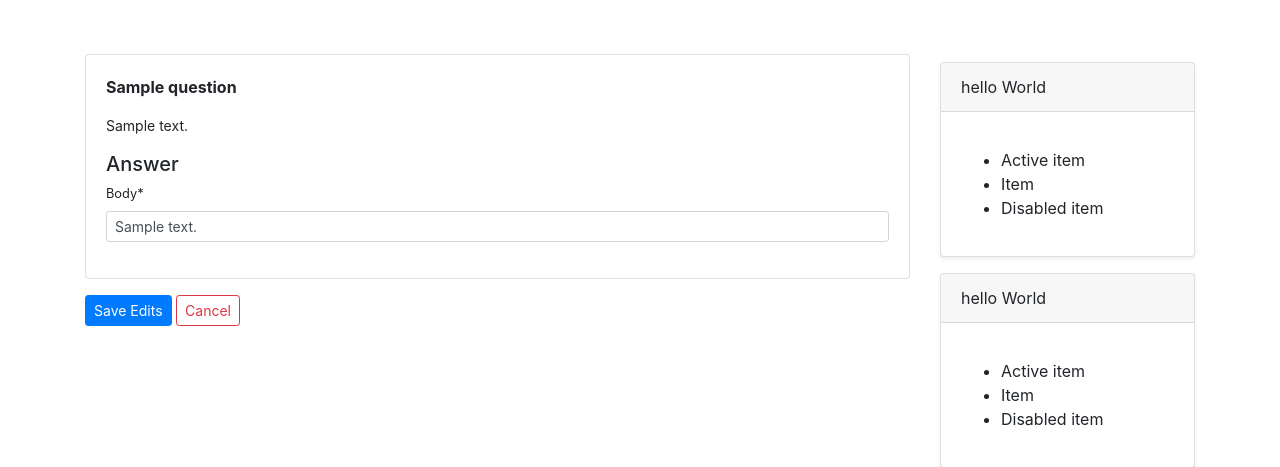
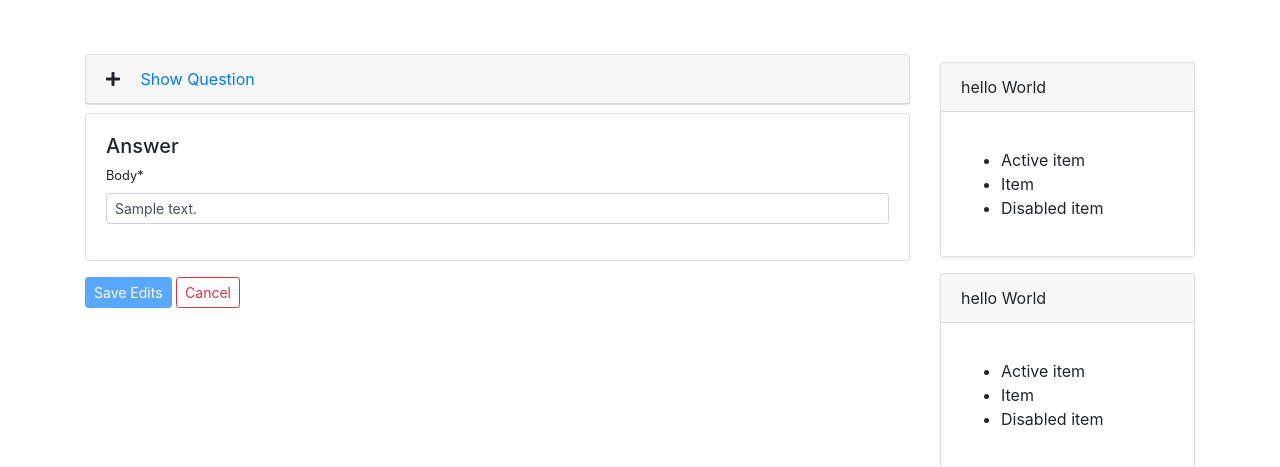
Before and after one commit to certified-dev/codepedia, a Django app: page /question/1/answer/1/update/ in a window 1280 px wide. Shown: the part 58-525 px from the top of the page. Run offline with Django 3.2, Linux system fonts and the light colour scheme; a user stored in the database is signed in; tables that the repository leaves empty hold one stand-in row (values such as "Sample post"); parts of the project's set-up code (start-up, migrations or seed data) failed here and were passed over; some libraries are stand-ins or nearby versions.

Commit message:
minor commits

```diff
--- /dev/null
+++ b/core/static/js/main.js
@@ -0,0 +1,42 @@
+ $(document).ready(function(){
+
+      $("#question-toggle").click(function(e) {
+      e.preventDefault();
+      $("#click").toggleClass("fa-minus fa-plus");
+
+      if ($("#inner").html() === "Show") {
+        $("#inner").html("Hide")
+      } else {
+        $("#inner").html('Show')
+      }
+
+    });
+
+      $('#remove').click(function(){
+          $('#answer_div').remove();
+        });
+
+        $('.shaw').hover(function(){
+          $('.newt').show();
+        });
+
+      $(".add").click(function() {
+        var answer_id = this.id
+        $("#now_" + answer_id).show();
+        $(".add_comment_answer").hide();
+      });
+
+       $(".add2").click(function() {
+        var answer_id = this.id
+        $(".now_" + answer_id).show();
+        $(".add_comment_question").hide();
+      });
+
+       $("textarea").keyup(function() {
+         if ( $(this).val().length > 14 ){
+             $("button").prop("disabled",false);
+         }  else {
+             $("button").prop("disabled",true);
+         }
+      });
+      });
--- a/templates/answer_update.html
+++ b/templates/answer_update.html
@@ -22,17 +22,29 @@
       </div>
 
      <div class="col-sm-9">
-
-     {{ form.media }}
+         <div class="card mb-2">
+             <div class="card-header">
+                 <i class="fas fa-plus mr-3" id="click"></i>
+                 <a class="card-link" data-toggle="collapse"  id="question-toggle" href="#collapseQuestion">
+                    <span id="inner">Show</span> Question
+                 </a>
+             </div>
+             <div id="collapseQuestion" class="collapse hide">
+                 <div class="card-body">
+                     <p><b>{{ answer.question.title }}</b></p>
+                     <span class="laptop" style="font-size:14px">{{ answer.question.body|markdown }}</span>
+                 </div>
+             </div>
+         </div>
 
       <div class="card mb-3">
          <div class="card-body">
          <small class="mobile"><b>{{ answer.question.title }}</b></small>
-         <div class="laptop mb-3"><b>{{ answer.question.title }}</b></div>
-         <span class="laptop" style="font-size:14px">{{ answer.question.body|markdown }}</span>
-
+<!--         <div class="laptop mb-3"><b>{{ answer.question.title }}</b></div>-->
+<!--         <span class="laptop" style="font-size:14px">{{ answer.question.body|markdown }}</span>-->
          <h5 class="laptop">Answer</h5>
          <form method="post" novalidate>
+             {{ form.media }}
             {% csrf_token %}
             <small>
             {{ form|crispy }}
@@ -41,7 +53,7 @@
       </div>
 
       <div class="form-group mb-3 laptop">
-         <button type="submit" class="btn btn-primary btn-sm">
+         <button type="submit" class="btn btn-primary btn-sm" disabled>
          {% if 'update' in request.path %}
          Save Edits
          {% else %}
@@ -53,7 +65,7 @@
       </div>
 
       <div class="form-group mb-3 mobile text-center">
-         <button type="submit" class="btn btn-primary btn-sm">
+         <button type="submit" class="btn btn-primary btn-sm" disabled>
          {% if 'update' in request.path %}
          Save Edits
          {% else %}
--- a/templates/base.html
+++ b/templates/base.html
@@ -31,42 +31,7 @@
 
      <script src="{% static 'jquery.min.js' %}"></script>
     {% comment %} <script src="https://code.jquery.com/jquery-3.5.1.min.js" integrity="sha256-9/aliU8dGd2tb6OSsuzixeV4y/faTqgFtohetphbbj0=" crossorigin="anonymous"></script> {% endcomment %}
-     <script>
-      $(document).ready(function(){
-
-      $('#remove').click(function(){
-          $('#answer_div').remove();
-        });
-
-        $('.shaw').hover(function(){
-          $('.newt').show();
-        });
-
-      $(".add").click(function() {
-        var answer_id = this.id
-        $("#now_" + answer_id).show();
-        $(".add_comment_answer").hide();
-      });
-
-       $(".add2").click(function() {
-        var answer_id = this.id
-        $(".now_" + answer_id).show();
-        $(".add_comment_question").hide();
-      });
-
-       $("textarea").keyup(function() {
-
-
-         if ( $(this).val().length > 14 ){
-             $("button").prop("disabled",false);
-         }  else {
-                $("button").prop("disabled",true);
-         }
-      });
-
-
-      });
-    </script>
+     <script src="{% static 'js/main.js' %}"></script>
     <script src="{% static 'popper.min.js' %}"></script>
     {% comment %} <script src="https://cdn.jsdelivr.net/npm/popper.js@1.16.0/dist/umd/popper.min.js" integrity="sha384-Q6E9RHvbIyZFJoft+2mJbHaEWldlvI9IOYy5n3zV9zzTtmI3UksdQRVvoxMfooAo" crossorigin="anonymous"></script> {% endcomment %}
     <script src="{% static 'bootstrap/bootstrap.min.js' %}"></script>
--- a/templates/question_add.html
+++ b/templates/question_add.html
@@ -26,7 +26,7 @@
       </div>
 
       <div class="form-group mb-5 laptop">
-         <button type="submit" class="btn btn-primary btn-sm">
+         <button type="submit" class="btn btn-primary btn-sm" disabled>
          {% if 'update' in request.path %}
          Save Edits
          {% else %}
@@ -38,7 +38,7 @@
       </div>
 
       <div class="form-group mb-5 mobile text-center">
-         <button type="submit" class="btn btn-primary btn-sm">
+         <button type="submit" class="btn btn-primary btn-sm" disabled>
          {% if 'update' in request.path %}
          Save Edits
          {% else %}
--- a/templates/question_answers.html
+++ b/templates/question_answers.html
@@ -392,7 +392,7 @@
 
                            <hr class="mobile">
 
-                           <button type="submit" class="btn btn-sm btn-primary">Post Your Answer</button>
+                           <button type="submit" class="btn btn-sm btn-primary" disabled>Post Your Answer</button>
 
                         </form>
                      </div>
@@ -417,7 +417,7 @@
 
                         <hr class="mobile">
 
-                     <button type="submit" class="btn btn-sm btn-primary">Post Your Answer</button>
+                     <button type="submit" class="btn btn-sm btn-primary" disabled>Post Your Answer</button>
 
                   </form>
                </div >
```
